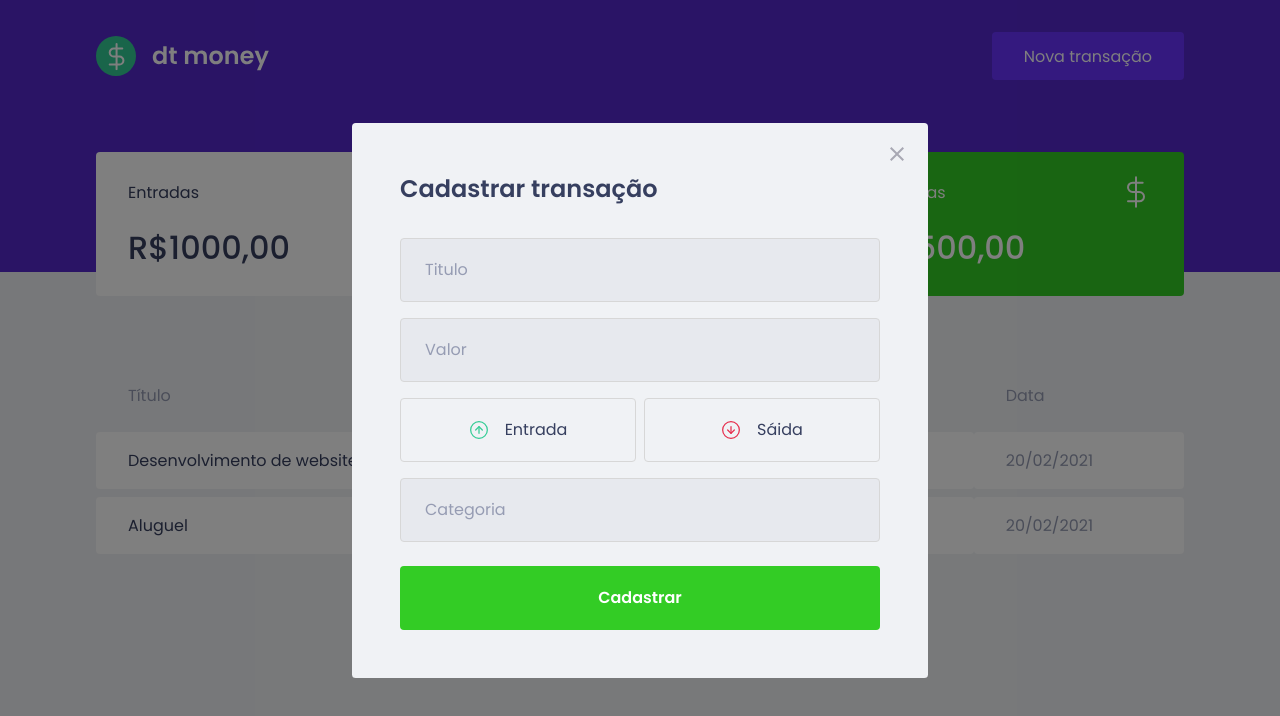
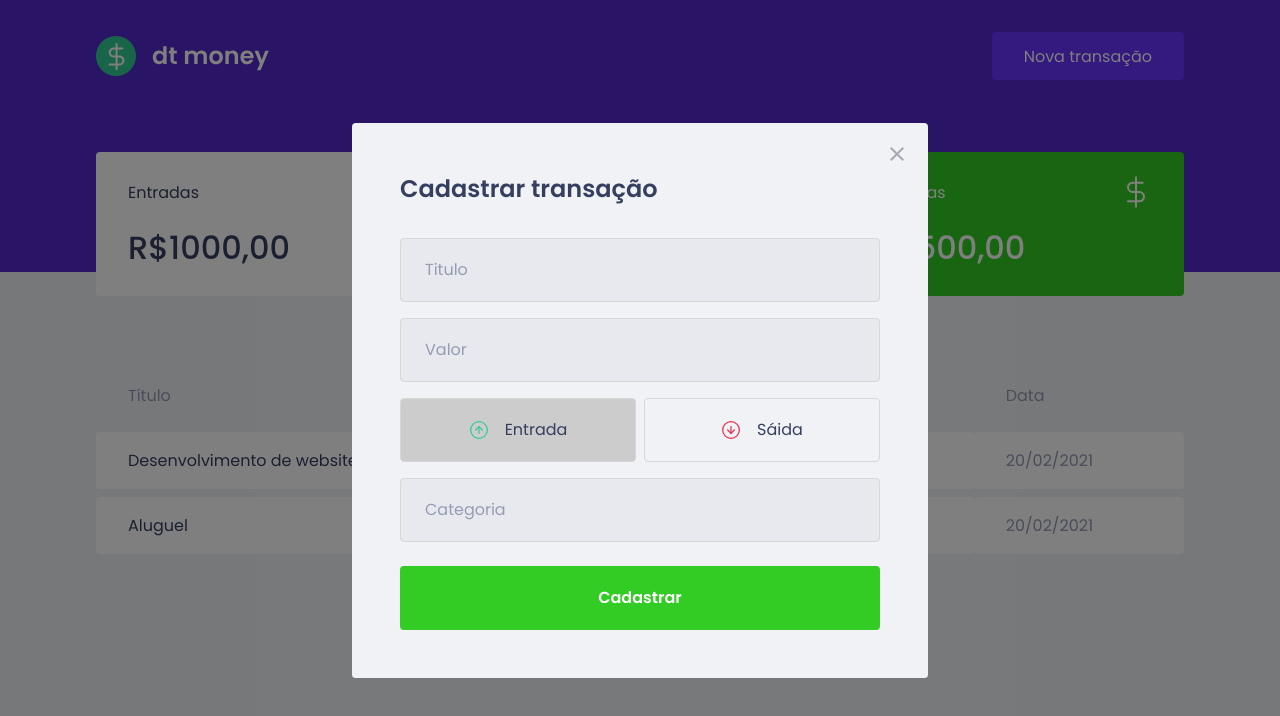
Before and after one commit to joaohitallo/ignite-React-02-DTMoney, a React (Create React App) app: page / in a window 1280 px wide. Both pictures are taken after a click on the button "Nova transação". Shown: the top 716 px of the page. Built offline with nearby package versions, Linux system fonts and the light colour scheme; no server answers; what miragejs would draw is missing.

Commit message:
Funcionamento dos botoes

```diff
--- a/src/components/NewTransactionModal/index.tsx
+++ b/src/components/NewTransactionModal/index.tsx
@@ -1,9 +1,10 @@
 import Modal from 'react-modal';
-import { Container, TransactionTypeContainer } from './styles';
+import { Container, TransactionTypeContainer, RadioBox } from './styles';
 
 import closeImg from '../../assets/close.svg';
 import incomeImg from '../../assets/income.svg';
 import outcomeImg from '../../assets/outcome.svg';
+import { useState } from 'react';
 
 interface NewTransactionModalProps {
   isOpen: boolean;
@@ -11,6 +12,9 @@
 }
 
 export function NewTransactionModal({isOpen, onRequestClose}:NewTransactionModalProps) {
+
+  const [type, setType] = useState('deposit');
+
   return (
     <Modal
       isOpen={isOpen}
@@ -39,21 +43,25 @@
       />
 
       <TransactionTypeContainer>
-        <button
+        <RadioBox
           type="button"
+          onClick={() => { setType('deposit'); }}
+          isActive={type === 'deposit'}
         >
           <img src={incomeImg} alt="Entrada" />
           <span> Entrada </span>
 
-        </button>
+        </RadioBox>
 
-        <button
+        <RadioBox
           type="button"
+          onClick={() => { setType('withdraw'); }}
+          isActive={type === 'withdraw'}
         >
           <img src={outcomeImg} alt="Saida" />
           <span> Sáida </span>
 
-        </button>
+        </RadioBox>
       </TransactionTypeContainer>
 
       <input
--- a/src/components/NewTransactionModal/styles.ts
+++ b/src/components/NewTransactionModal/styles.ts
@@ -57,12 +57,18 @@
     grid-template-columns: 1fr 1fr;
     gap: 0.5rem;
 
-    button {
-        height: 4rem;
+`;
+
+interface RadioBoxProps {
+    isActive: boolean;
+}
+
+export const RadioBox = styled.button<RadioBoxProps>`
+    height: 4rem;
         border: 1px solid #d7d7d7;
         border-radius: 0.25rem;
 
-        background: transparent;
+        background: ${(props) => props.isActive ? '#ccc' : 'transparent'};
 
         display: flex;
         align-items: center;
@@ -86,5 +92,4 @@
             color: var(--text-title);
 
         }
-    }
 `;
```
